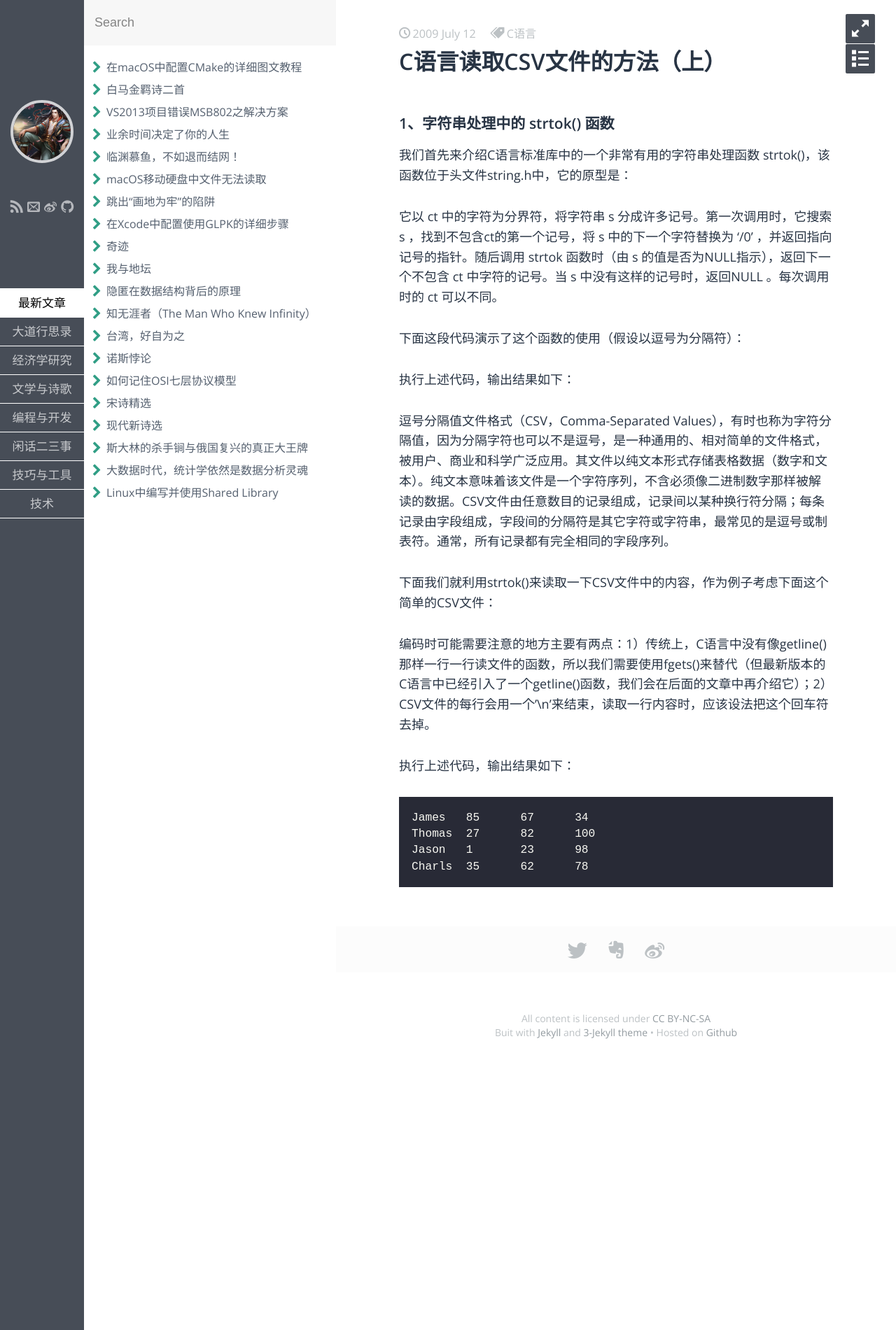
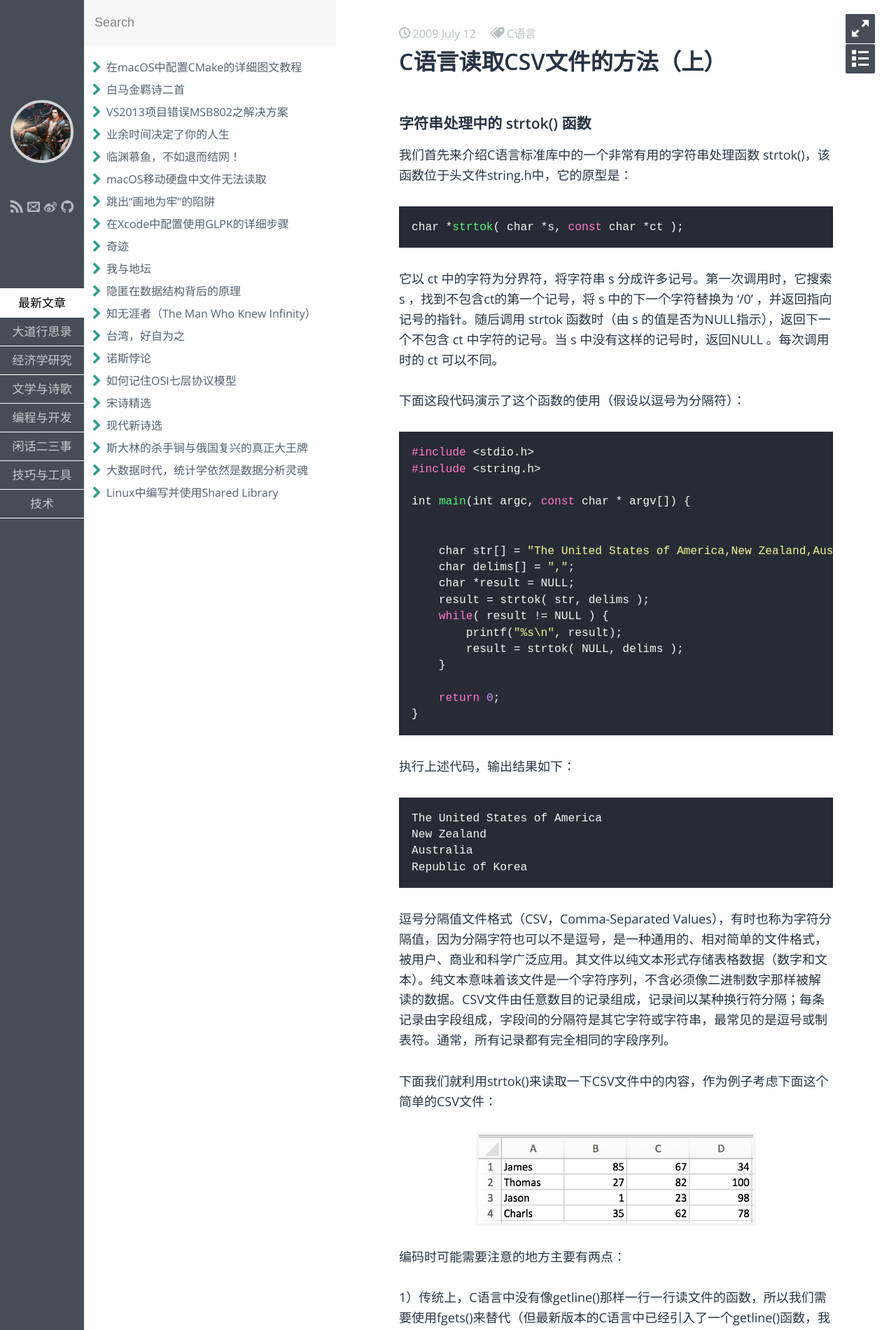
Before and after one commit to fzuo/baimafujinji, a Jekyll site: the page built from _posts/tech/2009-07-12-read-csv-in-c1.md, in a window 1280 px wide. Shown: the top 1901 px of the page at 70% size. Built offline with Jekyll 4.4.1, drawn with Linux system fonts in a browser that asks for light colours; some web fonts are replaced; some of the changed text lies outside the part shown.

Commit message:
Update 2009-07-12-read-csv-in-c1.md

````diff
--- a/_posts/tech/2009-07-12-read-csv-in-c1.md
+++ b/_posts/tech/2009-07-12-read-csv-in-c1.md
@@ -6,23 +6,104 @@
 keywords: C语言,CSV文件
 ---
 
-### 1、字符串处理中的 strtok() 函数
+### 字符串处理中的 strtok() 函数
 
 我们首先来介绍C语言标准库中的一个非常有用的字符串处理函数 strtok()，该函数位于头文件string.h中，它的原型是：
 
+```c
+char *strtok( char *s, const char *ct );
+```
 
 它以 ct 中的字符为分界符，将字符串 s 分成许多记号。第一次调用时，它搜索 s ，找到不包含ct的第一个记号，将 s 中的下一个字符替换为 ‘/0’ ，并返回指向记号的指针。随后调用 strtok 函数时（由 s 的值是否为NULL指示），返回下一个不包含 ct 中字符的记号。当 s 中没有这样的记号时，返回NULL 。每次调用时的 ct 可以不同。
 
 下面这段代码演示了这个函数的使用（假设以逗号为分隔符）：
 
+```c
+#include <stdio.h>
+#include <string.h>
+
+int main(int argc, const char * argv[]) {
+
+
+    char str[] = "The United States of America,New Zealand,Australia,Republic of Korea";
+    char delims[] = ",";
+    char *result = NULL;
+    result = strtok( str, delims );
+    while( result != NULL ) {
+        printf("%s\n", result);
+        result = strtok( NULL, delims );
+    }
+
+    return 0;
+}
+```
+
 执行上述代码，输出结果如下：
+
+```
+The United States of America
+New Zealand
+Australia
+Republic of Korea
+```
 
 逗号分隔值文件格式（CSV，Comma-Separated Values），有时也称为字符分隔值，因为分隔字符也可以不是逗号，是一种通用的、相对简单的文件格式，被用户、商业和科学广泛应用。其文件以纯文本形式存储表格数据（数字和文本）。纯文本意味着该文件是一个字符序列，不含必须像二进制数字那样被解读的数据。CSV文件由任意数目的记录组成，记录间以某种换行符分隔；每条记录由字段组成，字段间的分隔符是其它字符或字符串，最常见的是逗号或制表符。通常，所有记录都有完全相同的字段序列。
 
 下面我们就利用strtok()来读取一下CSV文件中的内容，作为例子考虑下面这个简单的CSV文件：
 
+<p align="center">
+<img src="https://fzuo.github.io/assets/img/shared_lib/csv01.png" width="400">
+</p>
 
-编码时可能需要注意的地方主要有两点：1）传统上，C语言中没有像getline()那样一行一行读文件的函数，所以我们需要使用fgets()来替代（但最新版本的C语言中已经引入了一个getline()函数，我们会在后面的文章中再介绍它）；2）CSV文件的每行会用一个'\n'来结束，读取一行内容时，应该设法把这个回车符去掉。
+编码时可能需要注意的地方主要有两点：
+
+1）传统上，C语言中没有像getline()那样一行一行读文件的函数，所以我们需要使用fgets()来替代（但最新版本的C语言中已经引入了一个getline()函数，我们会在后面的文章中再介绍它）；
+
+2）CSV文件的每行会用一个'\n'来结束，读取一行内容时，应该设法把这个回车符去掉。
+
+```c
+#include <stdio.h>
+#include <string.h>
+#include <stdlib.h>
+
+#define MAX_LINE_SIZE 20
+
+int main(int argc, const char * argv[]) {
+
+    char file_name[] = "test_data.csv";
+    FILE *fp;
+    fp = fopen(file_name, "r");
+
+    if (!fp) {
+        fprintf(stderr, "failed to open file for reading\n");
+        return 1;
+    }
+
+    char line[MAX_LINE_SIZE];
+    char *result = NULL;
+
+    while(fgets(line, MAX_LINE_SIZE, fp) != NULL) {
+
+        result = strtok(line, ",");
+        int i = 0;
+        while( result != NULL ) {
+            if(i!=0){
+                printf("%d\t", atoi(result));
+            }
+            else{
+                printf("%s\t", result);
+                i++;
+            }
+            result = strtok(NULL, ",");
+        }
+        printf("\n");
+    }
+
+    fclose (fp);
+
+    return 0;
+}
+```
 
 执行上述代码，输出结果如下：
 
@@ -32,3 +113,6 @@
 Jason	1	23	98
 Charls	35	62	78
 ```
+
+
+<span style="color:blue">**（未完，待续...）**</span>
````
